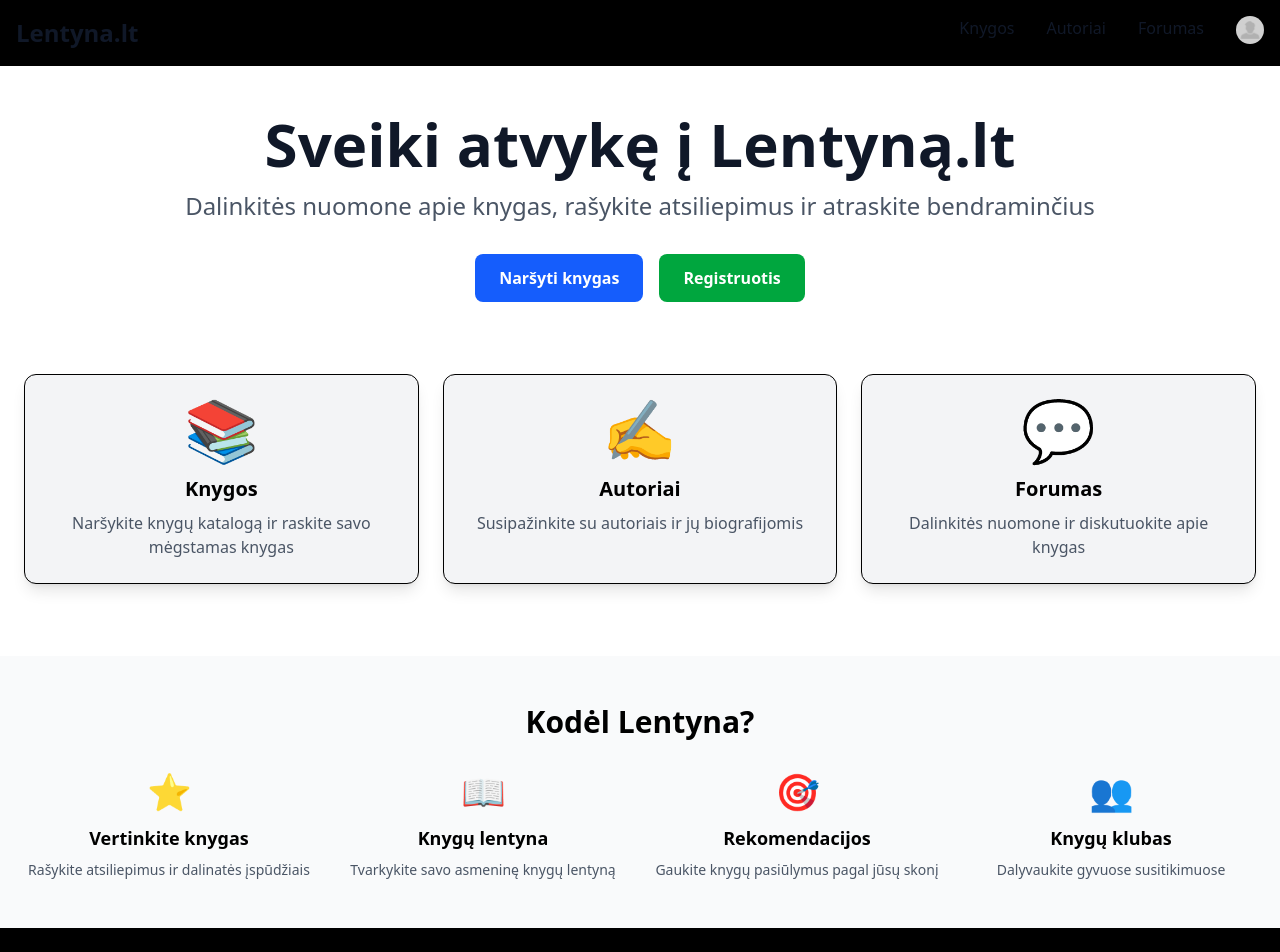
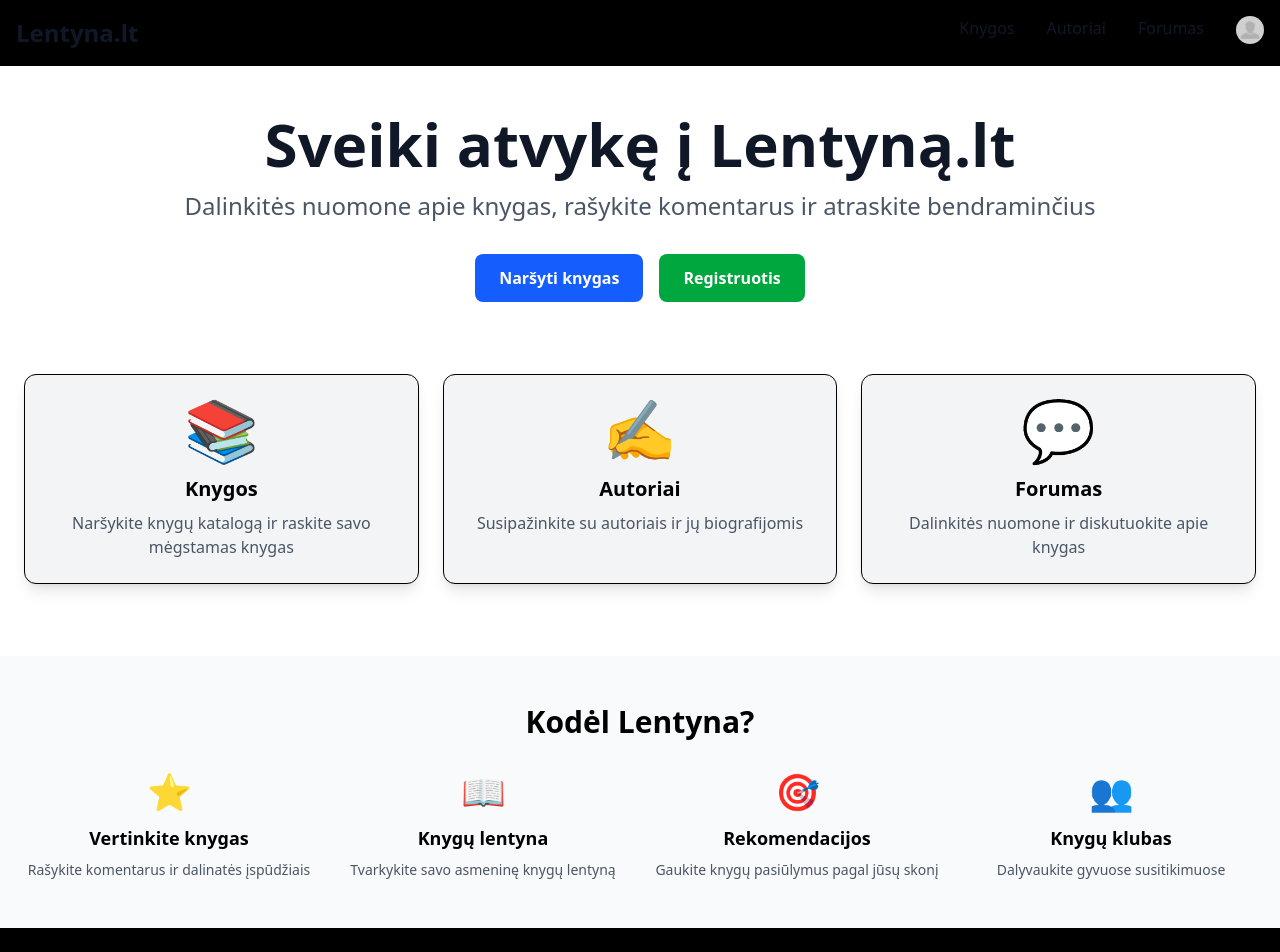
Before and after one commit to NedasBarsteika/lentyna, a React (Vite) app: page / in a window 1280 px wide. Shown: the top 952 px of the page. Built offline with nearby package versions, Linux system fonts and the light colour scheme.

Commit message:
komentaras

```diff
--- a/src/pages/books/BookDetailsPage.tsx
+++ b/src/pages/books/BookDetailsPage.tsx
@@ -78,13 +78,13 @@ function BookDetailsPage() {
   };
 
   const handleDeleteReview = async (reviewId: string) => {
-    if (window.confirm("Ar tikrai norite ištrinti šį atsiliepimą?")) {
+    if (window.confirm("Ar tikrai norite ištrinti šį komentarą?")) {
       try {
         await reviewsService.delete(reviewId);
         setReviews(reviews.filter((r) => r.Id !== reviewId));
         alert("Ištrinta");
       } catch (err) {
-        alert("Nepavyko ištrinti atsiliepimo");
+        alert("Nepavyko ištrinti komentaro");
       }
     }
   };
@@ -288,13 +288,13 @@ function BookDetailsPage() {
                 to={`/knygos/${id}/atsiliepimas`}
                 className="px-4 py-2 bg-green-600 text-white rounded hover:bg-green-700"
               >
-                Rašyti atsiliepimą
+                Rašyti komentarą
               </Link>
             )}
           </div>
 
           {reviews.length === 0 && !DIKomentaras ? (
-            <p className="text-gray-600">Atsiliepimų dar nėra</p>
+            <p className="text-gray-600">Komentarų dar nėra</p>
           ) : (
             <div className="space-y-4">
               {/* AI Generated Comment */}
--- a/src/pages/home.tsx
+++ b/src/pages/home.tsx
@@ -22,7 +22,7 @@ function HomePage() {
             Sveiki atvykę į Lentyną.lt
           </h1>
           <p className="text-xl md:text-2xl text-gray-600 mb-8">
-            Dalinkitės nuomone apie knygas, rašykite atsiliepimus ir atraskite bendraminčius
+            Dalinkitės nuomone apie knygas, rašykite komentarus ir atraskite bendraminčius
           </p>
           <div className="flex gap-4">
             <a
@@ -67,7 +67,7 @@ function HomePage() {
               <div className="text-center">
                 <div className="text-4xl mb-3">⭐</div>
                 <h3 className="font-semibold text-lg mb-2">Vertinkite knygas</h3>
-                <p className="text-gray-600 text-sm">Rašykite atsiliepimus ir dalinatės įspūdžiais</p>
+                <p className="text-gray-600 text-sm">Rašykite komentarus ir dalinatės įspūdžiais</p>
               </div>
               <div className="text-center">
                 <div className="text-4xl mb-3">📖</div>
--- a/src/pages/reviews/ReviewFormPage.tsx
+++ b/src/pages/reviews/ReviewFormPage.tsx
@@ -94,7 +94,7 @@ function ReviewFormPage() {
       }
       navigate(`/knygos/${bookId}`);
     } catch (err: any) {
-      setError(err.response?.data?.message || "Nepavyko išsaugoti atsiliepimo");
+      setError(err.response?.data?.message || "Nepavyko išsaugoti komentaro");
     } finally {
       setLoading(false);
     }
--- a/src/types/index.ts
+++ b/src/types/index.ts
@@ -191,7 +191,7 @@ export interface BookSearchDto {
   NuotaikuIds?: string[];
 }
 
-// Review / Komentaras (knygos atsiliepimas)
+// Review / Komentaras (knygos komentaras)
 export interface Review {
   Id: string;
   komentaro_tekstas: string;
```
